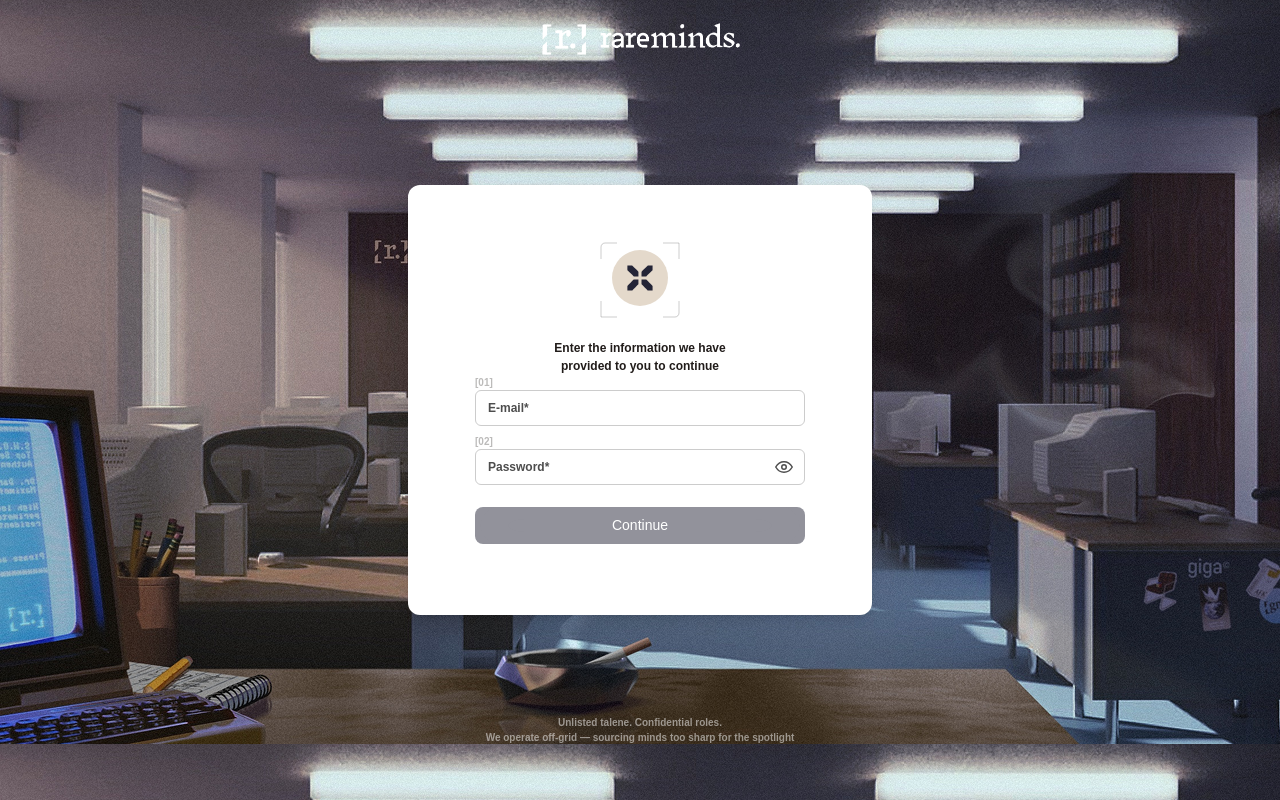
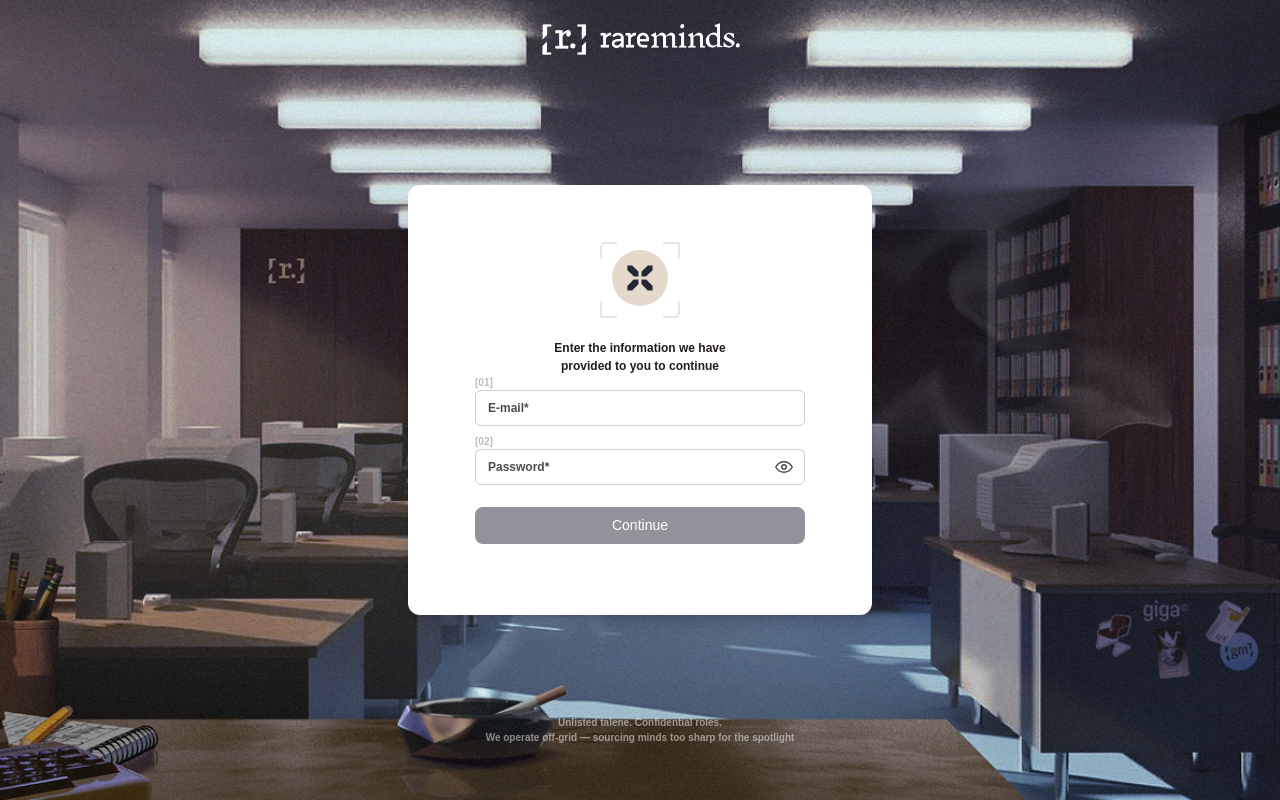
Before and after one commit to MaksymNovak52/cv, a Next.js app: page /sign-in in a window 1280 px wide. Built offline with nearby package versions, Linux system fonts and the light colour scheme; a web font is replaced by a local one.

Commit message:
feat:change bg img

```diff
--- a/app/layout.tsx
+++ b/app/layout.tsx
@@ -18,7 +18,7 @@ const ebGaramond = EB_Garamond({
 
 export const metadata: Metadata = {
   title: "Rare Minds",
-  description: "Generated by create next giga",
+  description: "Rare Mindsrare minds isn’t a talent pool.It’s an access key",
   icons: {
     icon: [
       {
--- a/components/auth/container.tsx
+++ b/components/auth/container.tsx
@@ -105,7 +105,12 @@ export function SignInContainer() {
   return (
     <div
       className="h-screen leading-[-0.14px]"
-      style={{ backgroundImage: "url('/signInLogo.png')" }}
+      style={{
+        backgroundImage: "url('/signInLogo.png')",
+        backgroundSize: "cover",
+        backgroundPosition: "center",
+        backgroundRepeat: "no-repeat",
+      }}
     >
       <Image
         src="/singInUpLogo.png"
```
